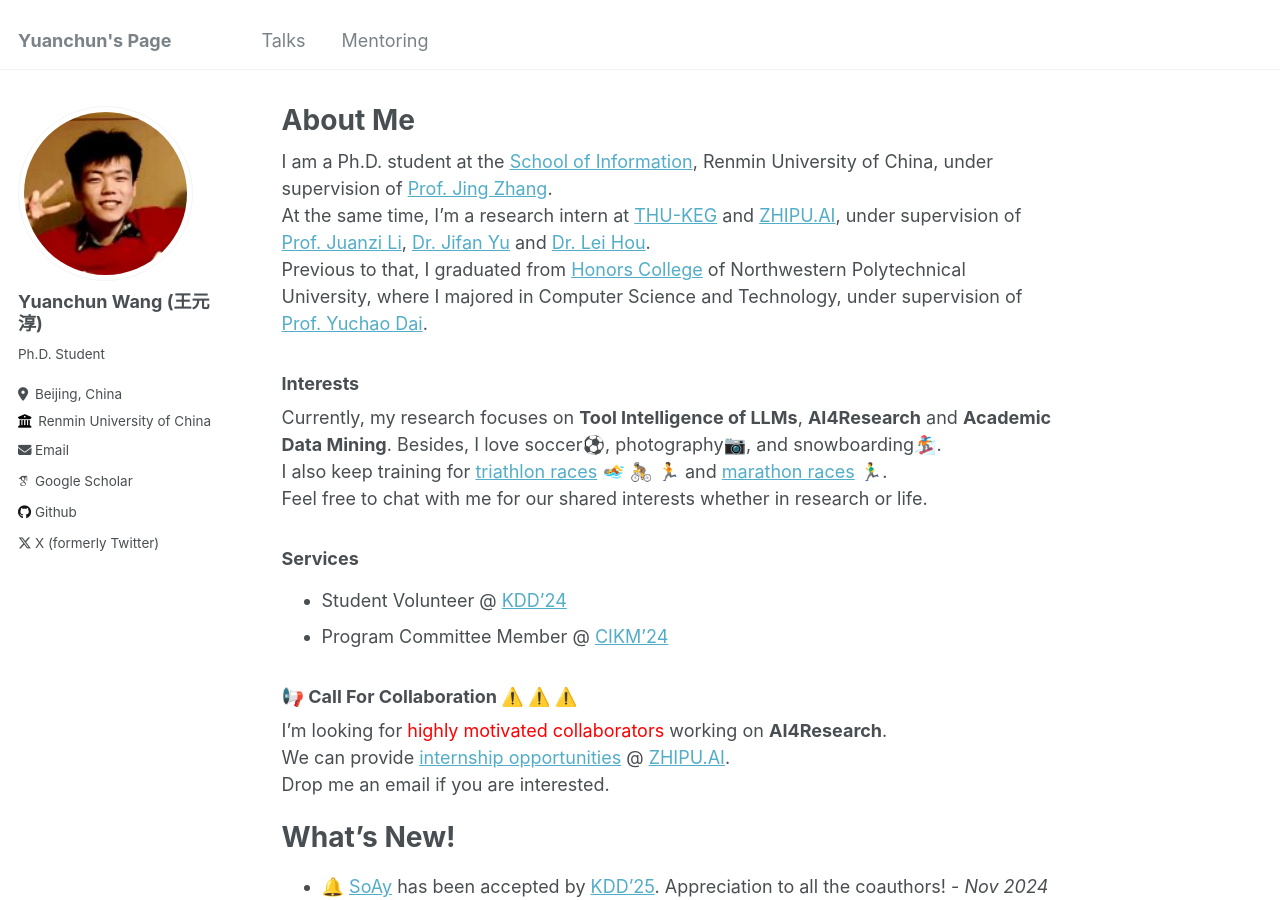
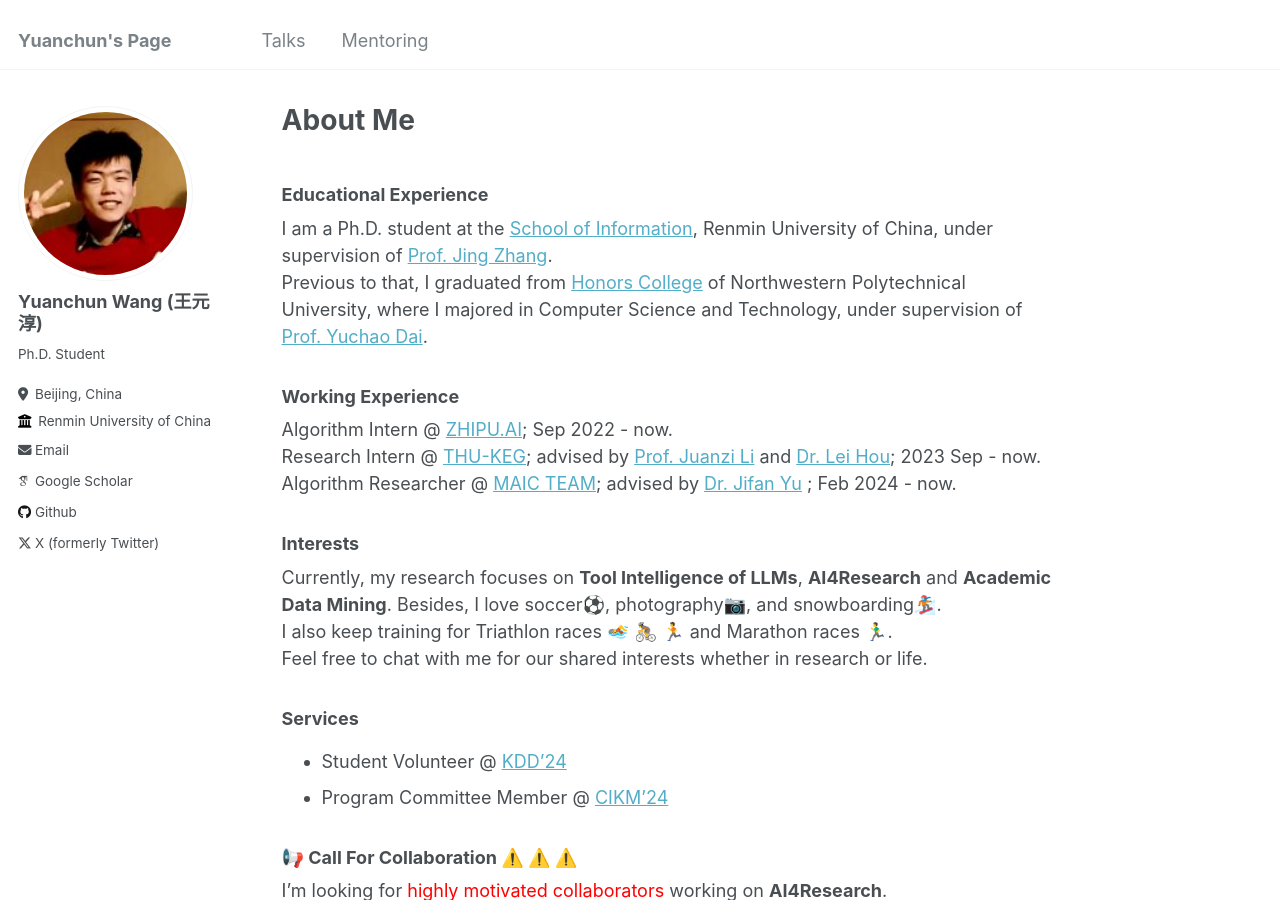
Before and after one commit to WangYC-99/WangYC-99.github.io, a Jekyll site: the page built from _pages/about.md, in a window 1280 px wide and 900 px high. Built offline with Jekyll 4.4.1, drawn with Linux system fonts in a browser that asks for light colours; some web fonts are replaced.

Commit message:
update working experience

```diff
--- a/_pages/about.md
+++ b/_pages/about.md
@@ -6,14 +6,19 @@ redirect_from:
   - /about/
   - /about.html
 ---
+### Educational Experience
 I am a Ph.D. student at the [School of Information](http://info.ruc.edu.cn/), Renmin University of China, under supervision of [Prof. Jing Zhang](https://xiaojingzi.github.io/).
-At the same time, I'm a research intern at [THU-KEG](https://keg.cs.tsinghua.edu.cn/) and [ZHIPU.AI](https://www.zhipuai.cn/), under supervision of [Prof. Juanzi Li](https://keg.cs.tsinghua.edu.cn/persons/ljz/), [Dr. Jifan Yu](https://yujifan0326.github.io/) and [Dr. Lei Hou](https://www.cs.tsinghua.edu.cn/info/1113/3938.htm).
 Previous to that, I graduated from [Honors College](https://honors.nwpu.edu.cn/) of Northwestern Polytechnical University, where I majored in Computer Science and Technology, under supervision of [Prof. Yuchao Dai](https://scholar.google.com/citations?user=fddAbqsAAAAJ&hl=en).
+
+### Working Experience
+Algorithm Intern @ [ZHIPU.AI](https://www.zhipuai.cn/); Sep 2022 - now.
+Research Intern @ [THU-KEG](https://keg.cs.tsinghua.edu.cn/); advised by [Prof. Juanzi Li](https://keg.cs.tsinghua.edu.cn/persons/ljz/) and [Dr. Lei Hou](https://www.cs.tsinghua.edu.cn/info/1113/3938.htm); 2023 Sep - now.
+Algorithm Researcher @ [MAIC TEAM](https://project.maic.chat/team); advised by [Dr. Jifan Yu](https://yujifan0326.github.io/) ; Feb 2024 - now.
 
 ### Interests
 Currently, my research focuses on **Tool Intelligence of LLMs**, **AI4Research** and **Academic Data Mining**.
 Besides, I love soccer⚽️, photography📷, and snowboarding🏂.
-I also keep training for [triathlon races](https://en.wikipedia.org/wiki/Triathlon) 🏊 🚴 🏃 and [marathon races](https://en.wikipedia.org/wiki/Marathon) 🏃‍♂️.
+I also keep training for Triathlon races 🏊 🚴 🏃 and Marathon races 🏃‍♂️.
 Feel free to chat with me for our shared interests whether in research or life.
 
 ### Services
```
Also changed, not shown: images/pubs/Xnip2025-01-02_19-01-50.jpg (added).
